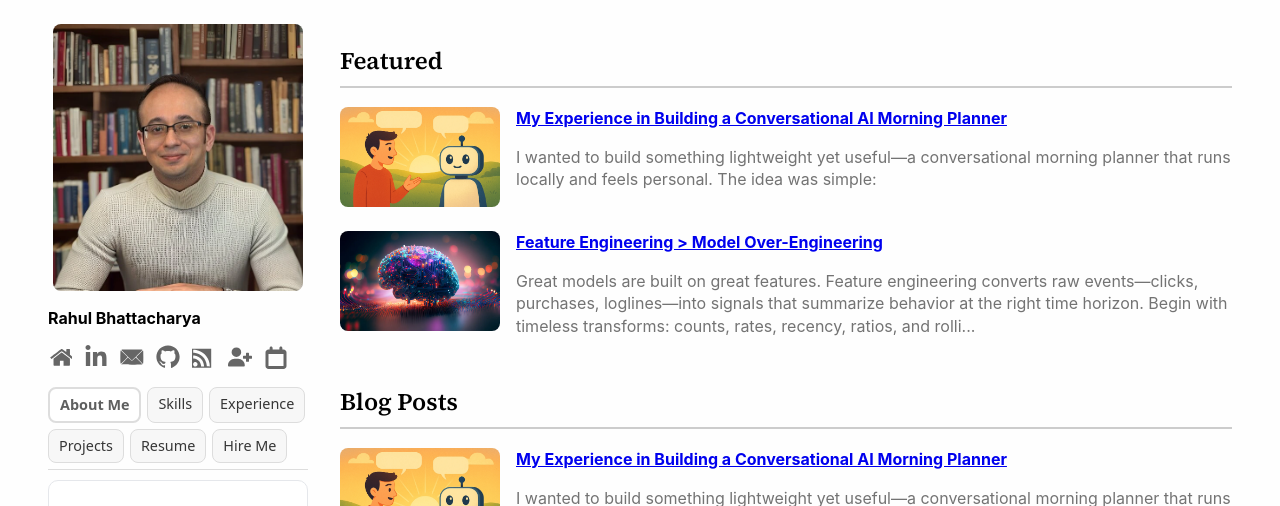
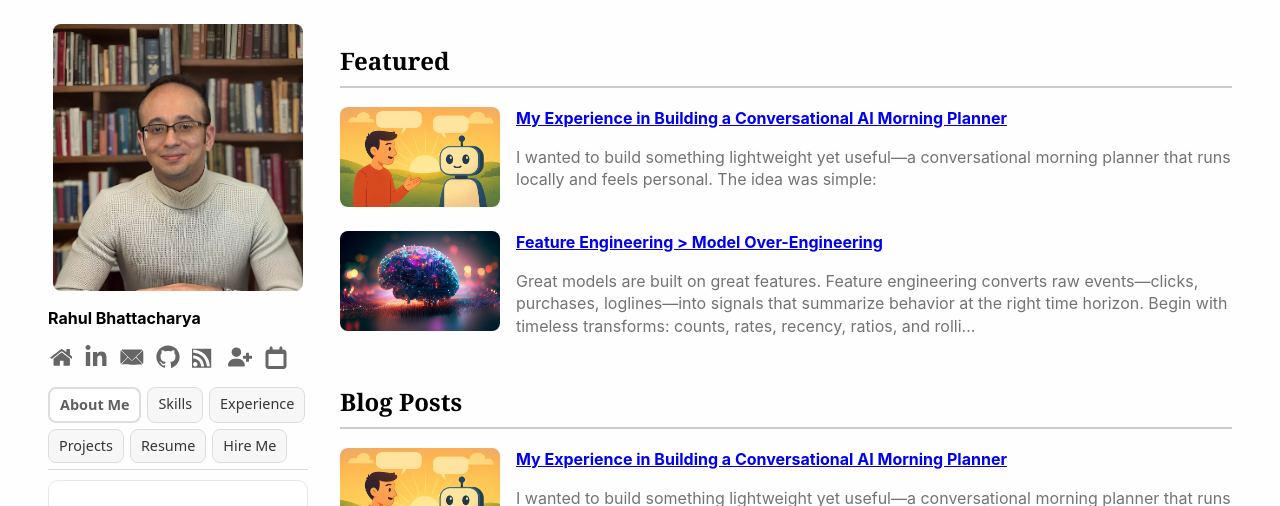
Before and after one commit to RahulBhattacharya1/RahulBhattacharya1.github.io, a Jekyll site: the page built from index.html, in a window 1280 px wide. Shown: the top 506 px of the page. Built offline with Jekyll 4.4.1, drawn with Linux system fonts in a browser that asks for light colours; the list of posts is cut into pages by our own code.

Commit message:
Update default.html

```diff
--- a/_layouts/default.html
+++ b/_layouts/default.html
@@ -7,18 +7,6 @@
   <meta name="viewport" content="width=device-width, initial-scale=1">
   <!--meta name="description" content="{{ page.description | default: site.description | escape }}"-->
   <link rel="canonical" href="{{ page.url | absolute_url }}">
-
-  <link rel="preconnect" href="https://fonts.googleapis.com">
-  <link rel="preconnect" href="https://fonts.gstatic.com" crossorigin>
-
-  <link rel="preload"
-        as="style"
-        href="https://fonts.googleapis.com/css2?family=Inter:wght@400;500;600&family=Source+Serif+4:opsz,wght@8..60,400;8..60,600&display=swap"
-        onload="this.onload=null;this.rel='stylesheet'">
-  <noscript>
-    <link rel="stylesheet"
-          href="https://fonts.googleapis.com/css2?family=Inter:wght@400;500;600&family=Source+Serif+4:opsz,wght@8..60,400;8..60,600&display=swap">
-  </noscript>
 
   <link rel="preload"
         href="{{ '/assets/css/main.css' | relative_url }}"
```
